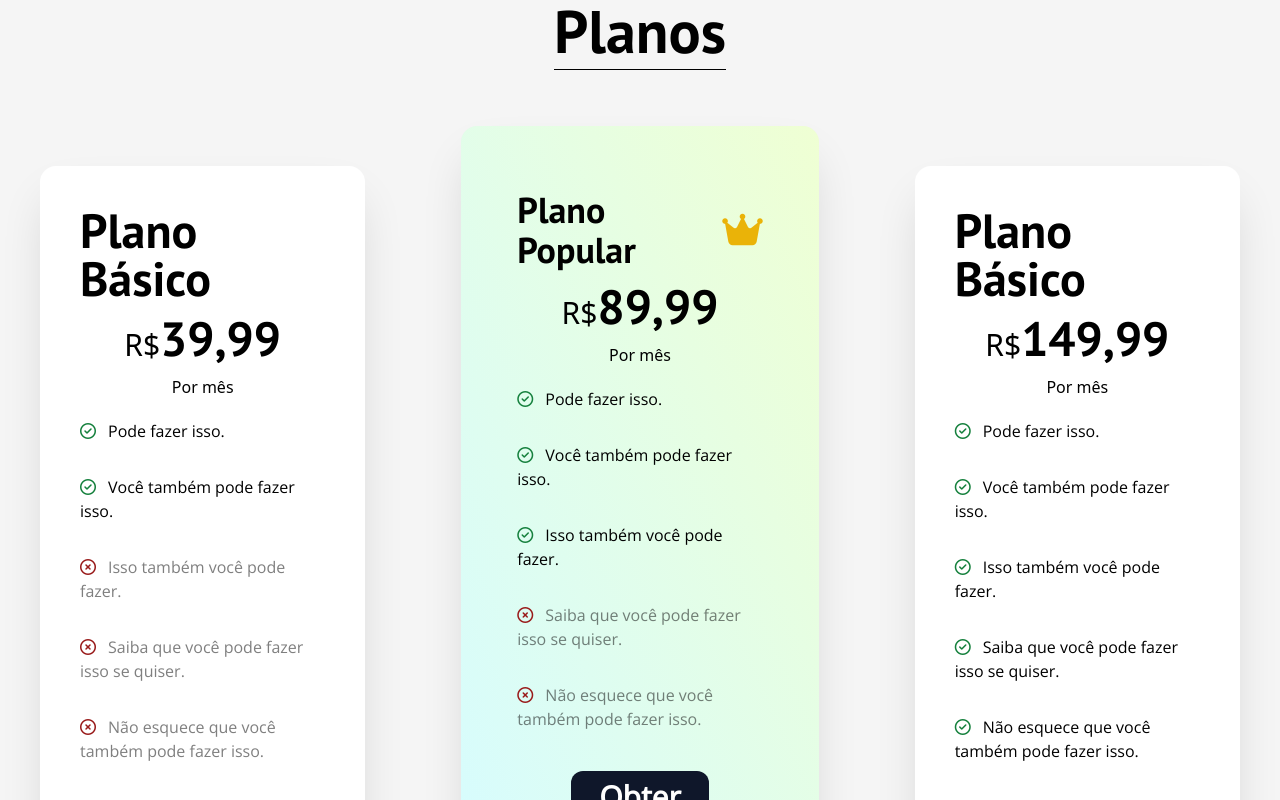
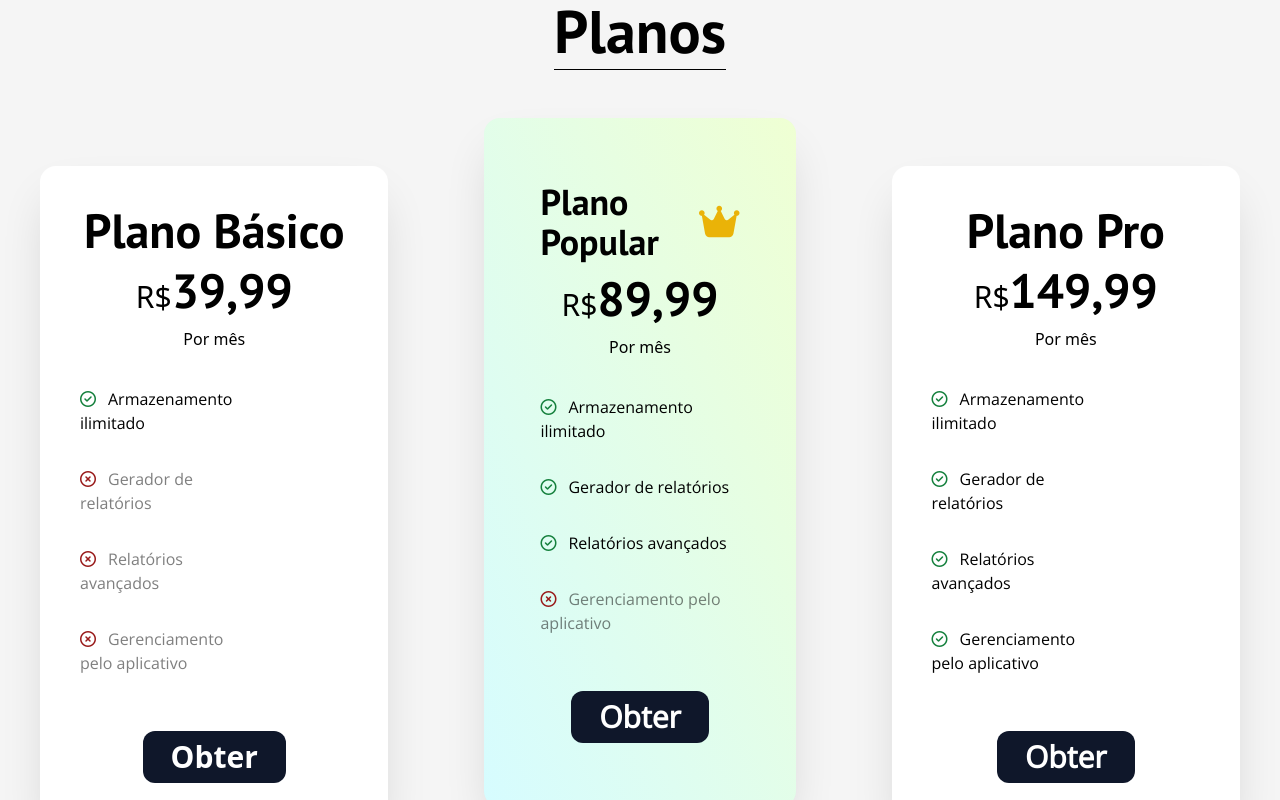
Before and after one commit to StockDo/stockdo, a React (Vite) app: page /registro in a window 1280 px wide. Shown: the part 4020-4820 px from the top of the page. Built offline with nearby package versions, Linux system fonts and the light colour scheme; a web font is replaced by a local one.

Commit message:
update: planos

```diff
--- a/src/components/Planos/Planos.jsx
+++ b/src/components/Planos/Planos.jsx
@@ -18,35 +18,31 @@ export default function Planos() {
             </h2>
             <p>Por mês</p>
           </div>
-          <ul className="flex flex-col gap-8 mt-5">
-            <li className="font-['Open_Sans']">
+          <ul className="flex flex-col gap-8 pr-28 mt-5 py-4 font-['Open_Sans']">
+            <li>
               <i className="fa-regular fa-circle-check text-green-700 mr-3"></i>
-              Pode fazer isso.
+              Armazenamento ilimitado
             </li>
-            <li className="font-['Open_Sans']">
-              <i className="fa-regular fa-circle-check text-green-700 mr-3"></i>
-              Você também pode fazer isso.
+            <li className=" text-[rgba(0,0,0,0.5)]">
+              <i className="fa-regular fa-circle-xmark text-red-800 mr-3"></i>
+              Gerador de relatórios
             </li>
-            <li className="font-['Open_Sans'] text-[rgba(0,0,0,0.5)]">
+            <li className=" text-[rgba(0,0,0,0.5)]">
               <i className="fa-regular fa-circle-xmark text-red-800 mr-3"></i>
-              Isso também você pode fazer.
+              Relatórios avançados
             </li>
-            <li className="font-['Open_Sans'] text-[rgba(0,0,0,0.5)]">
+            <li className=" text-[rgba(0,0,0,0.5)]">
               <i className="fa-regular fa-circle-xmark text-red-800 mr-3"></i>
-              Saiba que você pode fazer isso se quiser.
-            </li>
-            <li className="font-['Open_Sans'] text-[rgba(0,0,0,0.5)]">
-              <i className="fa-regular fa-circle-xmark text-red-800 mr-3"></i>
-              Não esquece que você também pode fazer isso.
+              Gerenciamento pelo aplicativo
             </li>
           </ul>
           <button
             onClick={() => navigate("/signup")}
-            className="m-auto mt-10 py-2 px-7 rounded-xl bg-slate-900 text-white text-3xl font-['Open_Sans'] font-bold duration-200 hover:scale-105">
+            className="m-auto mt-10 py-2 px-7 rounded-xl bg-slate-900 text-white text-3xl  font-bold duration-200 hover:scale-105">
             Obter
           </button>
         </div>
-        <div className="flex flex-col px-14 py-16 -translate-y-6 bg-white shadow-2xl shadow-[rgba(0,0,0,0.16)] rounded-2xl mt-10 bg-gradient-to-tr from-[#d6fcff] to-[#efffd3]">
+        <div className="flex flex-col px-14 py-16 -translate-y-8 bg-white shadow-2xl shadow-[rgba(0,0,0,0.16)] rounded-2xl mt-10 bg-gradient-to-tr from-[#d6fcff] to-[#efffd3]">
           <div className="flex flex-col items-center gap-3">
             <div className="flex gap-4 items-center">
               <h1 className="font-['PT_Sans'] text-5xl max-2xl:text-4xl">
@@ -59,26 +55,22 @@ export default function Planos() {
             </h2>
             <p>Por mês</p>
           </div>
-          <ul className="flex flex-col gap-8 mt-5">
-            <li className="font-['Open_Sans']">
+          <ul className="flex flex-col gap-8 mt-5 py-4 font-['Open_Sans']">
+            <li>
               <i className="fa-regular fa-circle-check text-green-700 mr-3"></i>
-              Pode fazer isso.
+              Armazenamento ilimitado
             </li>
-            <li className="font-['Open_Sans']">
+            <li>
               <i className="fa-regular fa-circle-check text-green-700 mr-3"></i>
-              Você também pode fazer isso.
+              Gerador de relatórios
             </li>
-            <li className="font-['Open_Sans']">
+            <li>
               <i className="fa-regular fa-circle-check text-green-700 mr-3"></i>
-              Isso também você pode fazer.
+              Relatórios avançados
             </li>
-            <li className="font-['Open_Sans'] text-[rgba(0,0,0,0.5)]">
+            <li className=" text-[rgba(0,0,0,0.5)]">
               <i className="fa-regular fa-circle-xmark text-red-800 mr-3"></i>
-              Saiba que você pode fazer isso se quiser.
-            </li>
-            <li className="font-['Open_Sans'] text-[rgba(0,0,0,0.5)]">
-              <i className="fa-regular fa-circle-xmark text-red-800 mr-3"></i>
-              Não esquece que você também pode fazer isso.
+              Gerenciamento pelo aplicativo
             </li>
           </ul>
           <button
@@ -89,32 +81,28 @@ export default function Planos() {
         </div>
         <div className="flex flex-col p-10 bg-white shadow-2xl shadow-[rgba(0,0,0,0.16)] rounded-2xl mt-10">
           <div className="flex flex-col items-center gap-3">
-            <h1 className="font-['PT_Sans'] text-5xl">Plano Básico</h1>
+            <h1 className="font-['PT_Sans'] text-5xl">Plano Pro</h1>
             <h2 className="font-['PT_Sans'] text-5xl">
               <span className="font-sans text-3xl">R$</span>149,99
             </h2>
             <p>Por mês</p>
           </div>
-          <ul className="flex flex-col gap-8 mt-5">
-            <li className="font-['Open_Sans']">
+          <ul className="flex flex-col gap-8 pr-28 mt-5 py-4 font-['Open_Sans']">
+            <li>
               <i className="fa-regular fa-circle-check text-green-700 mr-3"></i>
-              Pode fazer isso.
+              Armazenamento ilimitado
             </li>
-            <li className="font-['Open_Sans']">
+            <li>
               <i className="fa-regular fa-circle-check text-green-700 mr-3"></i>
-              Você também pode fazer isso.
+              Gerador de relatórios
             </li>
-            <li className="font-['Open_Sans']">
+            <li>
               <i className="fa-regular fa-circle-check text-green-700 mr-3"></i>
-              Isso também você pode fazer.
+              Relatórios avançados
             </li>
-            <li className="font-['Open_Sans']">
+            <li>
               <i className="fa-regular fa-circle-check text-green-700 mr-3"></i>
-              Saiba que você pode fazer isso se quiser.
-            </li>
-            <li className="font-['Open_Sans']">
-              <i className="fa-regular fa-circle-check text-green-700 mr-3"></i>
-              Não esquece que você também pode fazer isso.
+              Gerenciamento pelo aplicativo
             </li>
           </ul>
           <button
```
